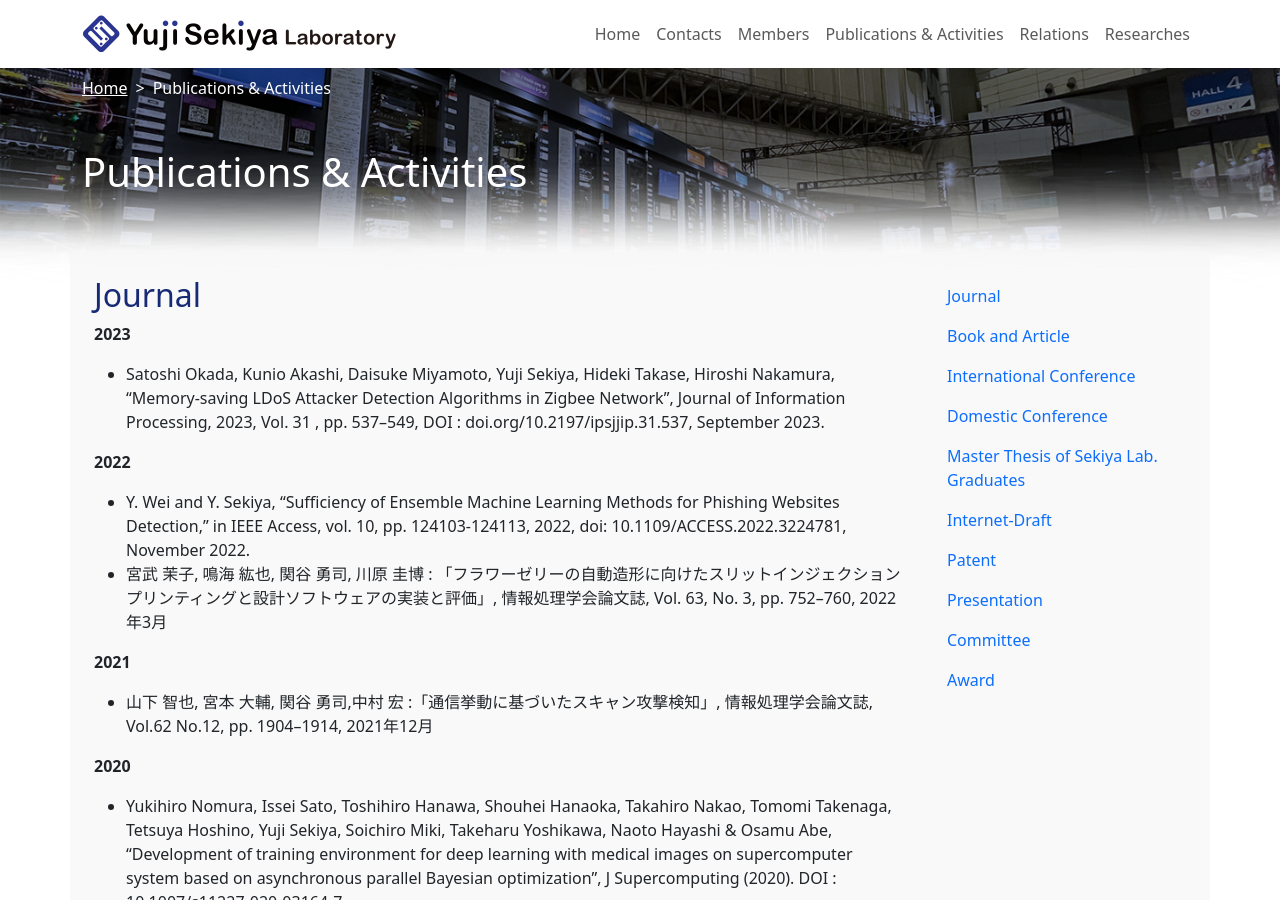
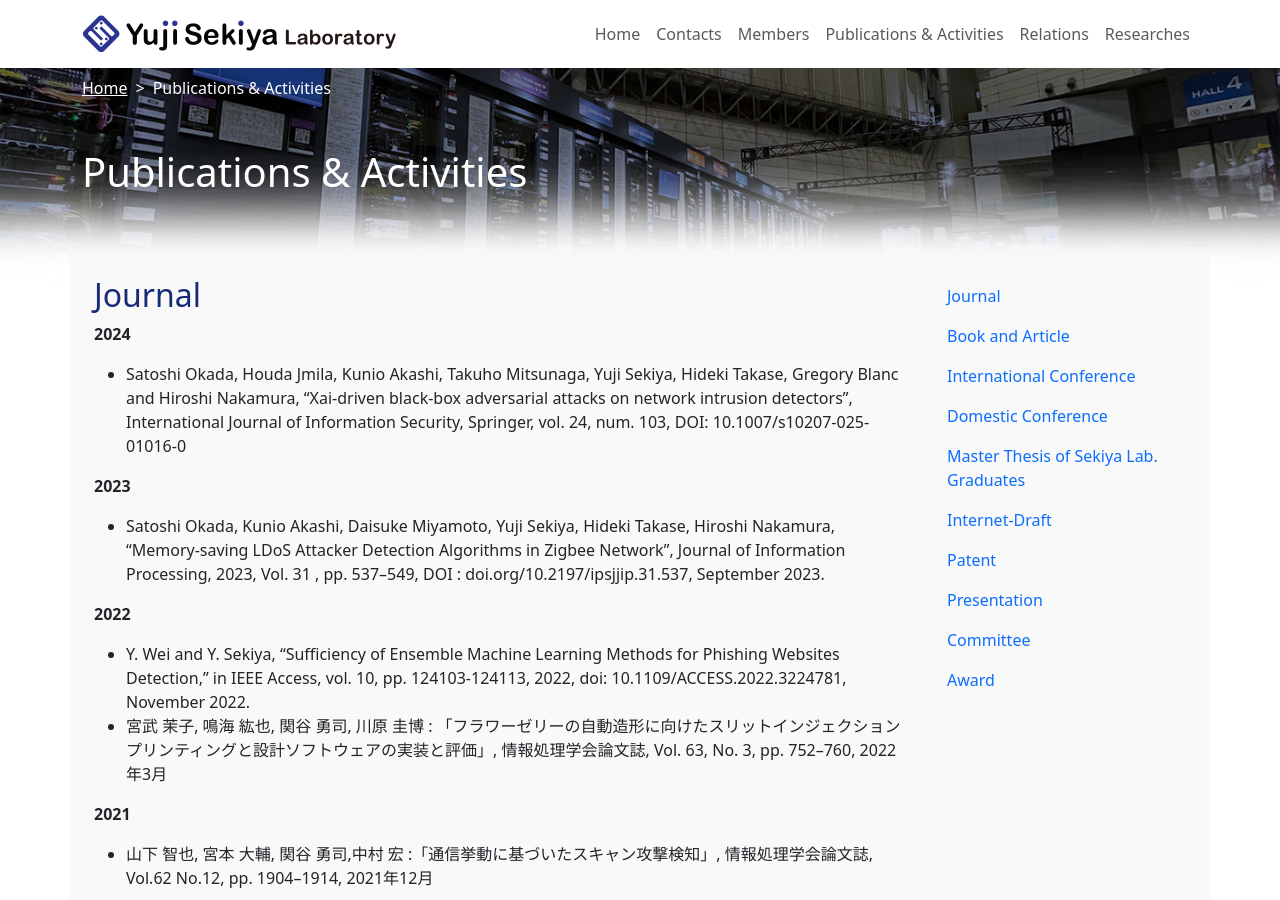
Before and after one commit to sekiya-lab/sekiya-lab.github.io, a Jekyll site: the page built from publications.md, in a window 1280 px wide and 900 px high. Built offline with Jekyll 4.4.1, drawn with Linux system fonts in a browser that asks for light colours.

Commit message:
2024 Journal.

```diff
--- a/publications.md
+++ b/publications.md
@@ -5,6 +5,10 @@ permalink: /publications/
 ---
 
 ## Journal
+
+**2024**
+
+- Satoshi Okada, Houda Jmila, Kunio Akashi, Takuho Mitsunaga, Yuji Sekiya, Hideki Takase, Gregory Blanc and Hiroshi Nakamura, "Xai-driven black-box adversarial attacks on network intrusion detectors", International Journal of Information Security, Springer, vol. 24, num. 103, DOI: 10.1007/s10207-025-01016-0
 
 **2023**
 
```
